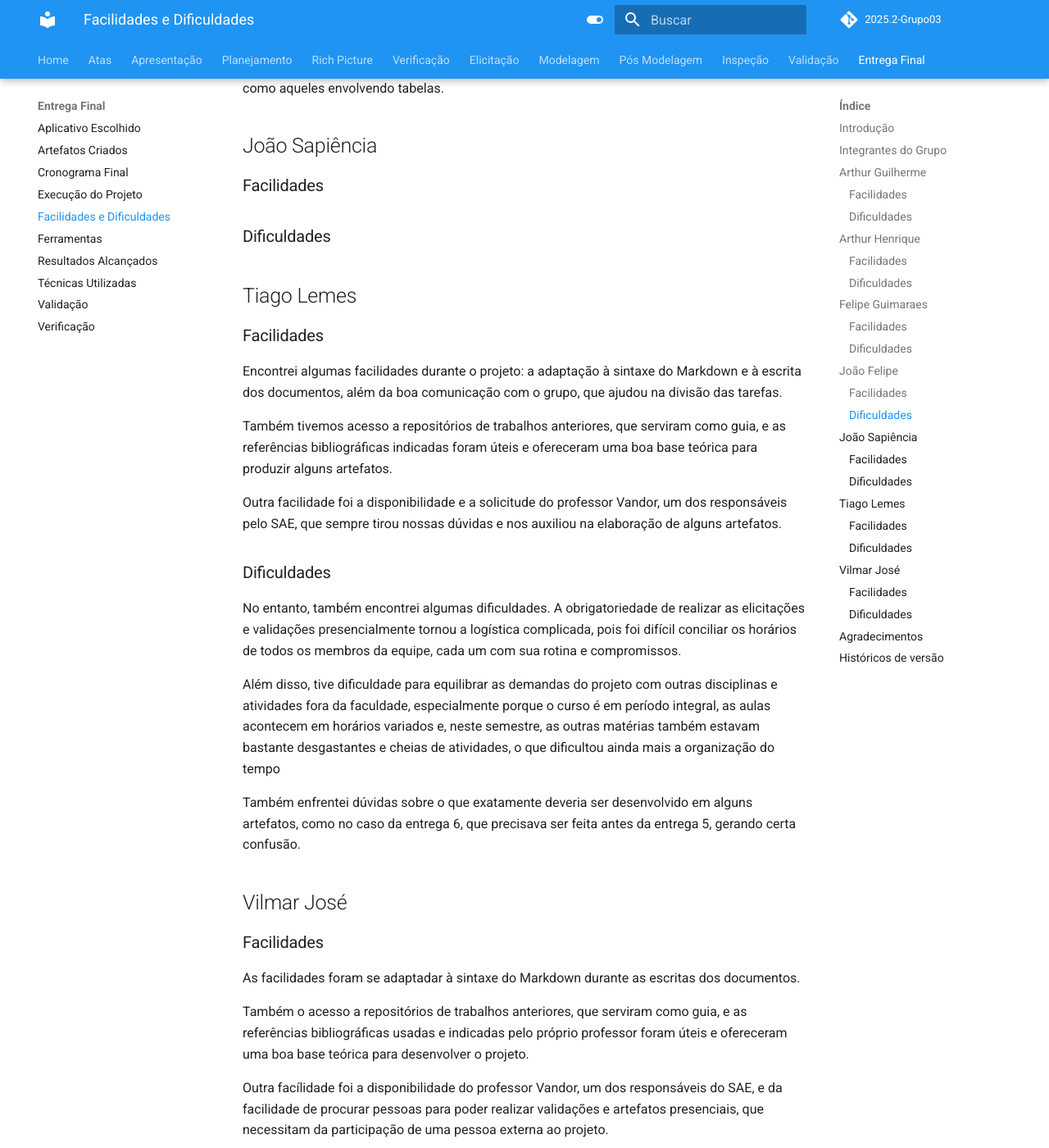
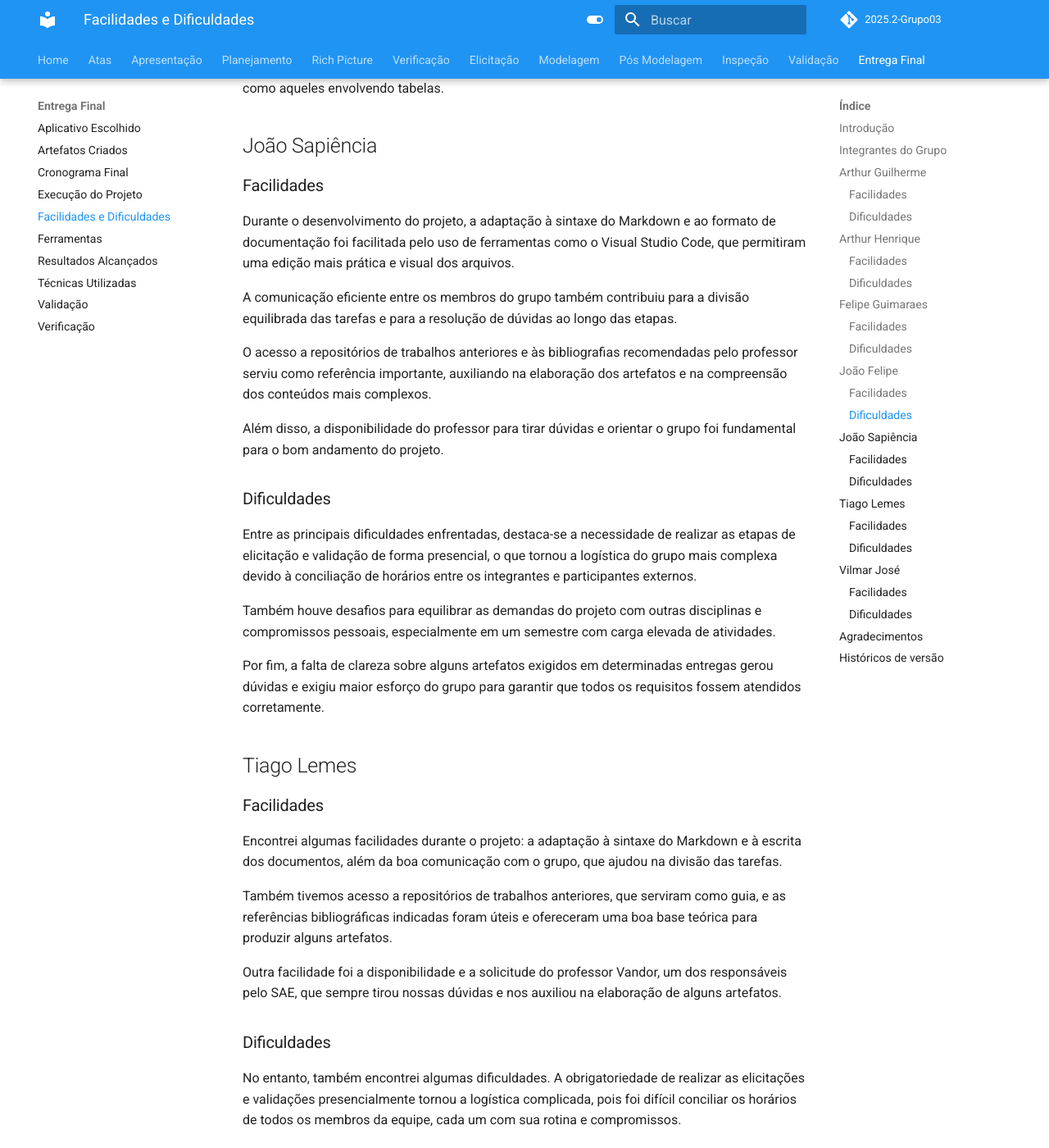
Before and after one commit to Requisitos-de-Software/2025.2-Grupo03, an MkDocs documentation site: the page built from docs/Entrega_Final/facilidades_dificuldades.md, in a window 1280 px wide and 1400 px high, scrolled down 4439 px. Shown: the whole window at 82% size. Built offline with MkDocs 1.6.1 and Material for MkDocs 9.7.7, drawn with Linux system fonts in a browser that asks for light colours; comment, search, counter and statistics services are not loaded.

Commit message:
Update facilidades_dificuldades.md

```diff
--- a/docs/Entrega_Final/facilidades_dificuldades.md
+++ b/docs/Entrega_Final/facilidades_dificuldades.md
@@ -150,9 +150,24 @@ como aqueles envolvendo tabelas.
 
 ## João Sapiência
 
+
 ### Facilidades
 
+Durante o desenvolvimento do projeto, a adaptação à sintaxe do Markdown e ao formato de documentação foi facilitada pelo uso de ferramentas como o Visual Studio Code, que permitiram uma edição mais prática e visual dos arquivos.
+
+A comunicação eficiente entre os membros do grupo também contribuiu para a divisão equilibrada das tarefas e para a resolução de dúvidas ao longo das etapas.
+
+O acesso a repositórios de trabalhos anteriores e às bibliografias recomendadas pelo professor serviu como referência importante, auxiliando na elaboração dos artefatos e na compreensão dos conteúdos mais complexos.
+
+Além disso, a disponibilidade do professor para tirar dúvidas e orientar o grupo foi fundamental para o bom andamento do projeto.
+
 ### Dificuldades
+
+Entre as principais dificuldades enfrentadas, destaca-se a necessidade de realizar as etapas de elicitação e validação de forma presencial, o que tornou a logística do grupo mais complexa devido à conciliação de horários entre os integrantes e participantes externos.
+
+Também houve desafios para equilibrar as demandas do projeto com outras disciplinas e compromissos pessoais, especialmente em um semestre com carga elevada de atividades.
+
+Por fim, a falta de clareza sobre alguns artefatos exigidos em determinadas entregas gerou dúvidas e exigiu maior esforço do grupo para garantir que todos os requisitos fossem atendidos corretamente.
 
 ## Tiago Lemes
 
```
